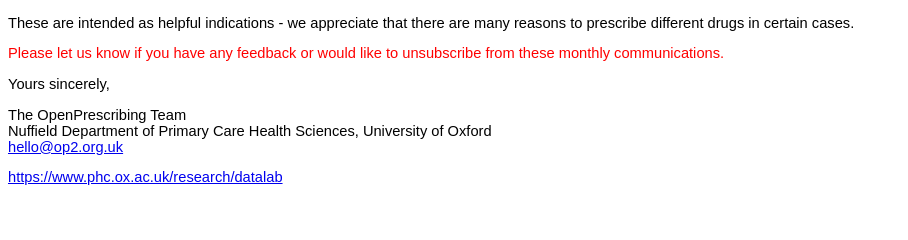
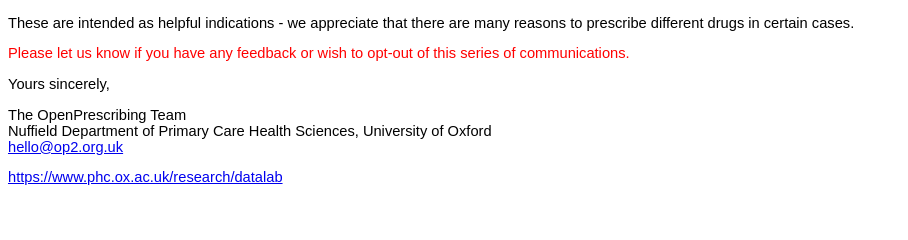
Before and after one commit to ebmdatalab/nimodipine-rct, a Django app: template antibioticsrct/antibioticsrct/templates/intervention_b.html in a window 1280 px wide. Shown: the part 224-464 px from the top of the page, without its empty margins (0-908 px from the left). Run offline with Django 3.2, Linux system fonts and the light colour scheme; the template is opened without the code that fills it, so the values that code supplies are empty; parts of the project's set-up code (start-up, migrations or seed data) failed here and were passed over.

Commit message:
Less assertive opt-out wording
Closes #17

```diff
--- a/antibioticsrct/antibioticsrct/templates/_footer.html
+++ b/antibioticsrct/antibioticsrct/templates/_footer.html
@@ -1,7 +1,6 @@
 {% load static %}
 
-<p class="feedback">Please let us know if you have any feedback or would like to
-  unsubscribe from these monthly communications.</p>
+<p class="feedback">Please let us know if you have any feedback or wish to opt-out of this series of communications.</p>
 
 </div> <!-- /body -->
 
```
